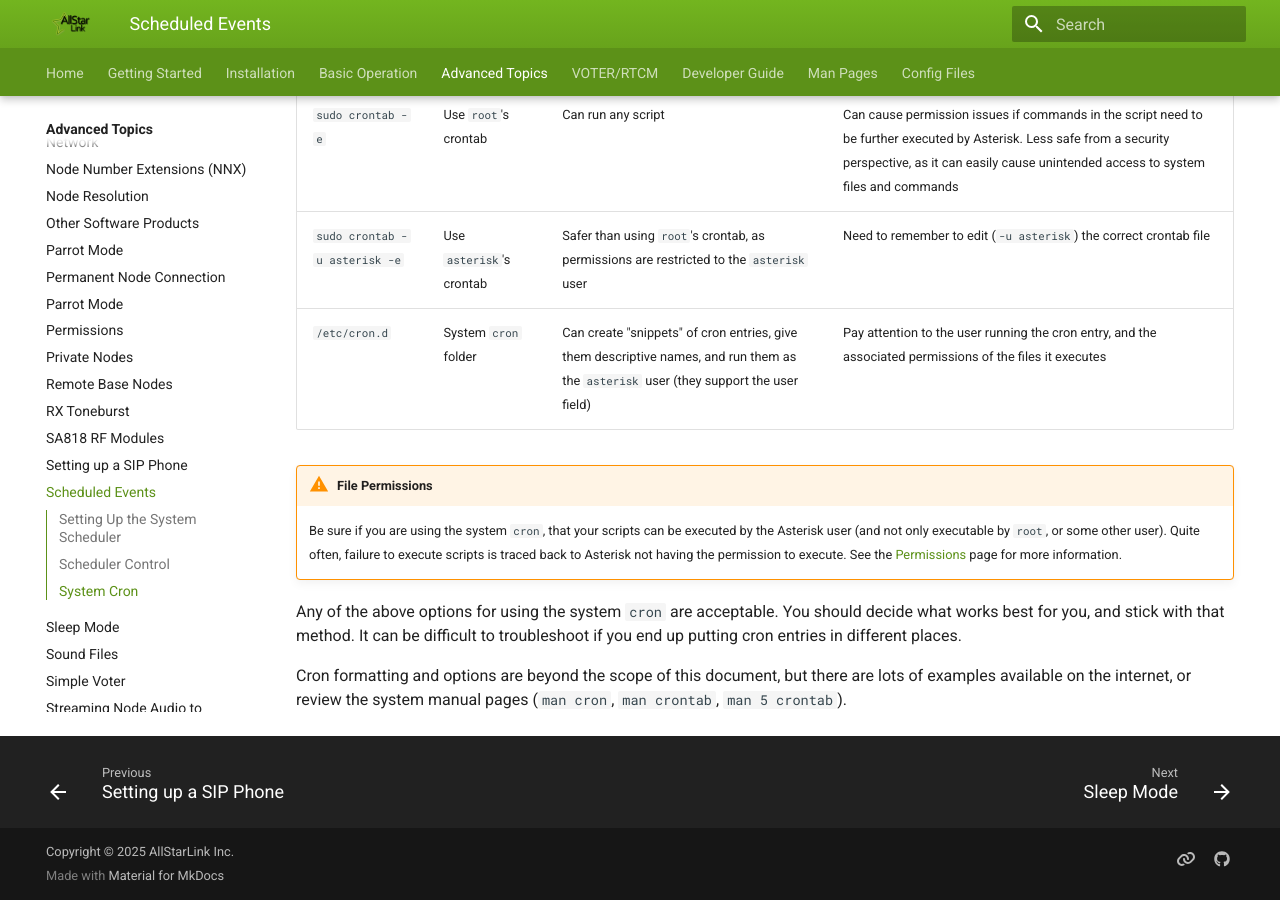
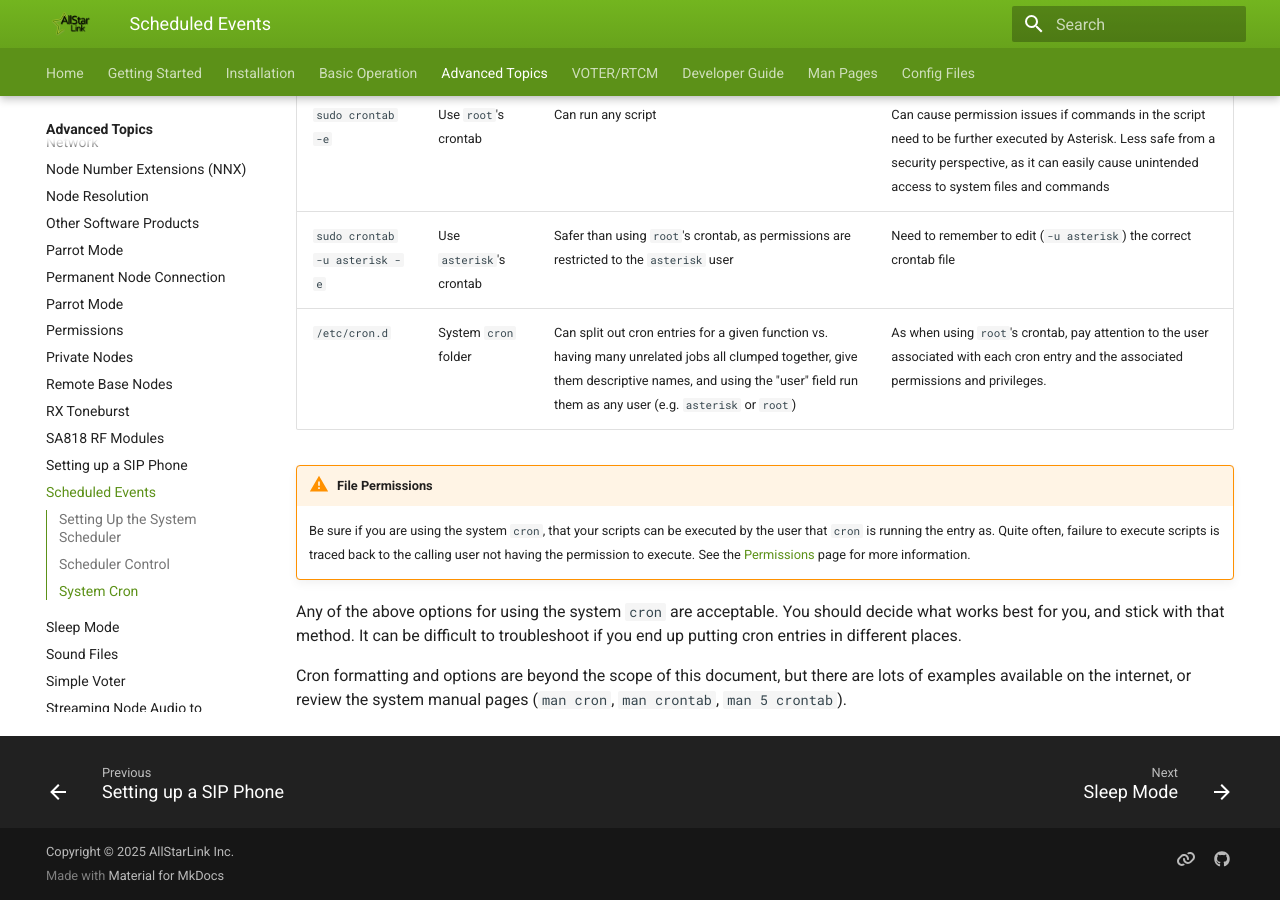
Before and after one commit to AllStarLink/ASL3-Manual, an MkDocs documentation site: the page built from docs/adv-topics/scheduler.md, in a window 1280 px wide and 900 px high, scrolled down 2265 px. Built offline with MkDocs 1.6.1 and Material for MkDocs 9.7.7, drawn with Linux system fonts in a browser that asks for light colours; some of the changed text lies outside the part shown.

Commit message:
Revise the system cron section and permissions warning.

```diff
--- a/docs/adv-topics/scheduler.md
+++ b/docs/adv-topics/scheduler.md
@@ -99,10 +99,10 @@
 ------|-----------|----------|-------------
 `sudo crontab -e`|Use `root`'s crontab|Can run any script|Can cause permission issues if commands in the script need to be further executed by Asterisk. Less safe from a security perspective, as it can easily cause unintended access to system files and commands
 `sudo crontab -u asterisk -e`|Use `asterisk`'s crontab|Safer than using `root`'s crontab, as permissions are restricted to the `asterisk` user|Need to remember to edit (`-u asterisk`) the correct crontab file
-`/etc/cron.d`|System `cron` folder|Can create "snippets" of cron entries, give them descriptive names, and run them as the `asterisk` user (they support the user field)|Pay attention to the user running the cron entry, and the associated permissions of the files it executes
+`/etc/cron.d`|System `cron` folder|Can split out cron entries for a given function vs. having many unrelated jobs all clumped together, give them descriptive names, and using the "user" field run them as any user (e.g. `asterisk` or `root`)|As when using `root`'s crontab, pay attention to the user associated with each cron entry and the associated permissions and privileges.
 
 !!! warning "File Permissions"
-    Be sure if you are using the system `cron`, that your scripts can be executed by the Asterisk user (and not only executable by `root`, or some other user). Quite often, failure to execute scripts is traced back to Asterisk not having the permission to execute. See the [Permissions](./permissions.md) page for more information.
+    Be sure if you are using the system `cron`, that your scripts can be executed by the user that `cron` is running the entry as. Quite often, failure to execute scripts is traced back to the calling user not having the permission to execute. See the [Permissions](./permissions.md) page for more information.
 
 Any of the above options for using the system `cron` are acceptable. You should decide what works best for you, and stick with that method. It can be difficult to troubleshoot if you end up putting cron entries in different places.
 
```
Also changed, not shown: other parts of docs/adv-topics/scheduler.md (+1 -1 lines).
